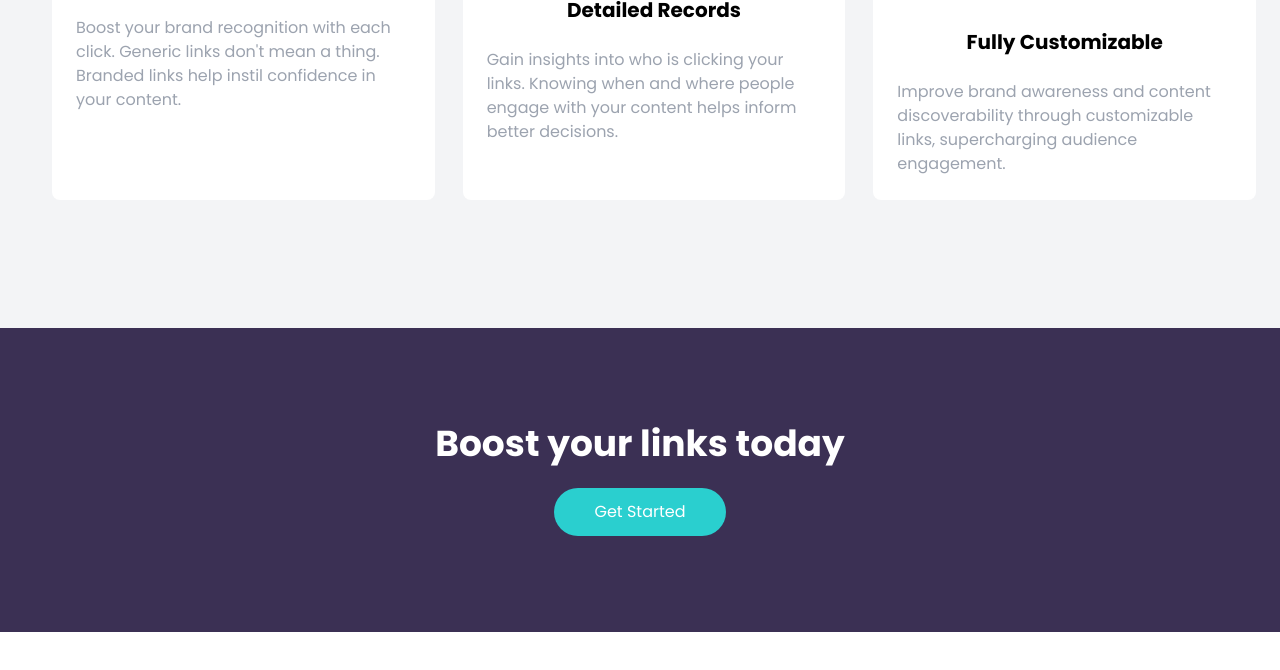
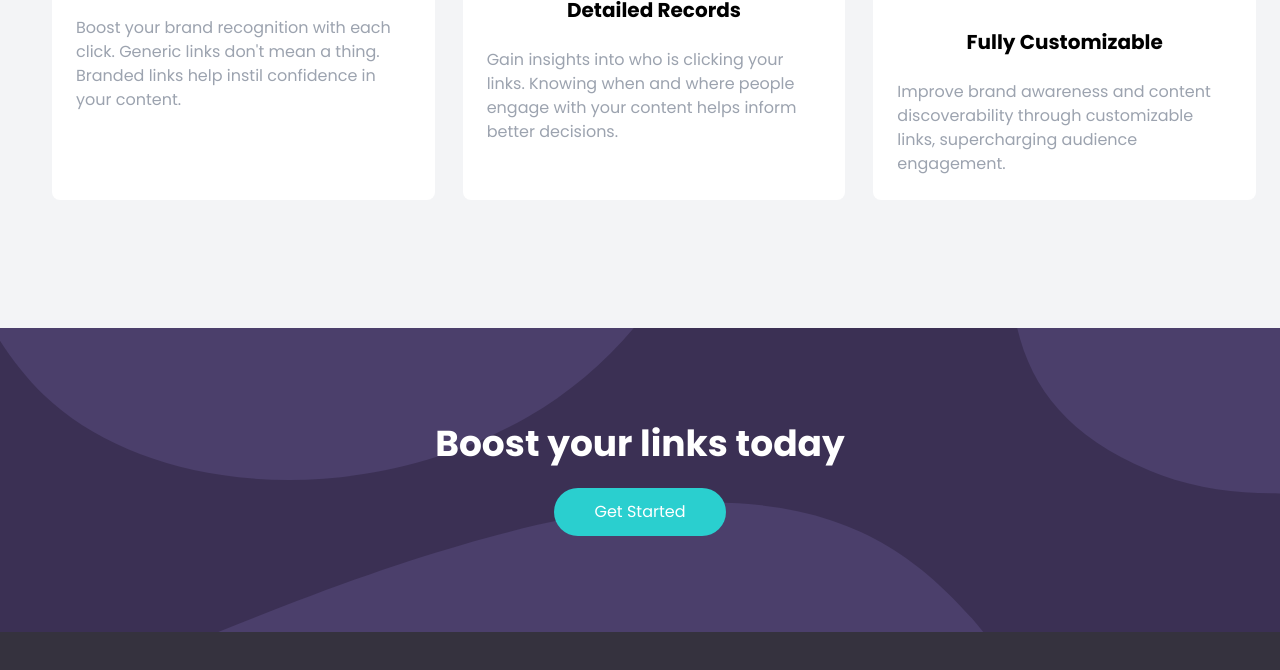
Before and after one commit to Meetkamal256/Shortly-website, a website: page public/index.html in a window 1280 px wide. Shown: the part 1557-2227 px from the top of the page. Before the commit the page ends 2189 px from the top, so only its background shows below. Drawn offline with Linux system fonts and the light colour scheme.

Commit message:
added cta background image

```diff
--- a/public/index.html
+++ b/public/index.html
@@ -192,13 +192,17 @@
       </div>
     </section>
 
-
-
+    <!-- CTA section -->
     <section id="cta" class="bg-darkViolet py-24">
       <div class="flex flex-col space-y-6">
         <h5 class="text-white text-2xl font-bold text-center md:text-4xl">Boost your links today</h5>
         <button class="py-3 px-10 mx-auto bg-cyan rounded-full text-white text-xl hover:bg-cyanLight md:text-base md:py-3">Get Started</button>
       </div>
     </section>
+
+    <!-- Footer section -->
+    <footer class="bg-veryDarkBlue py-16">
+
+    </footer>
   </body>
 </html>
--- a/src/input.css
+++ b/src/input.css
@@ -3,3 +3,9 @@
 @tailwind base;
 @tailwind components;
 @tailwind utilities;
+
+#cta{
+    background-image: url('../public/images/bg-boost-desktop.svg');
+    background-repeat: no-repeat;
+    background-size: cover;
+}
```
Also changed, not shown: public/styles.css.
